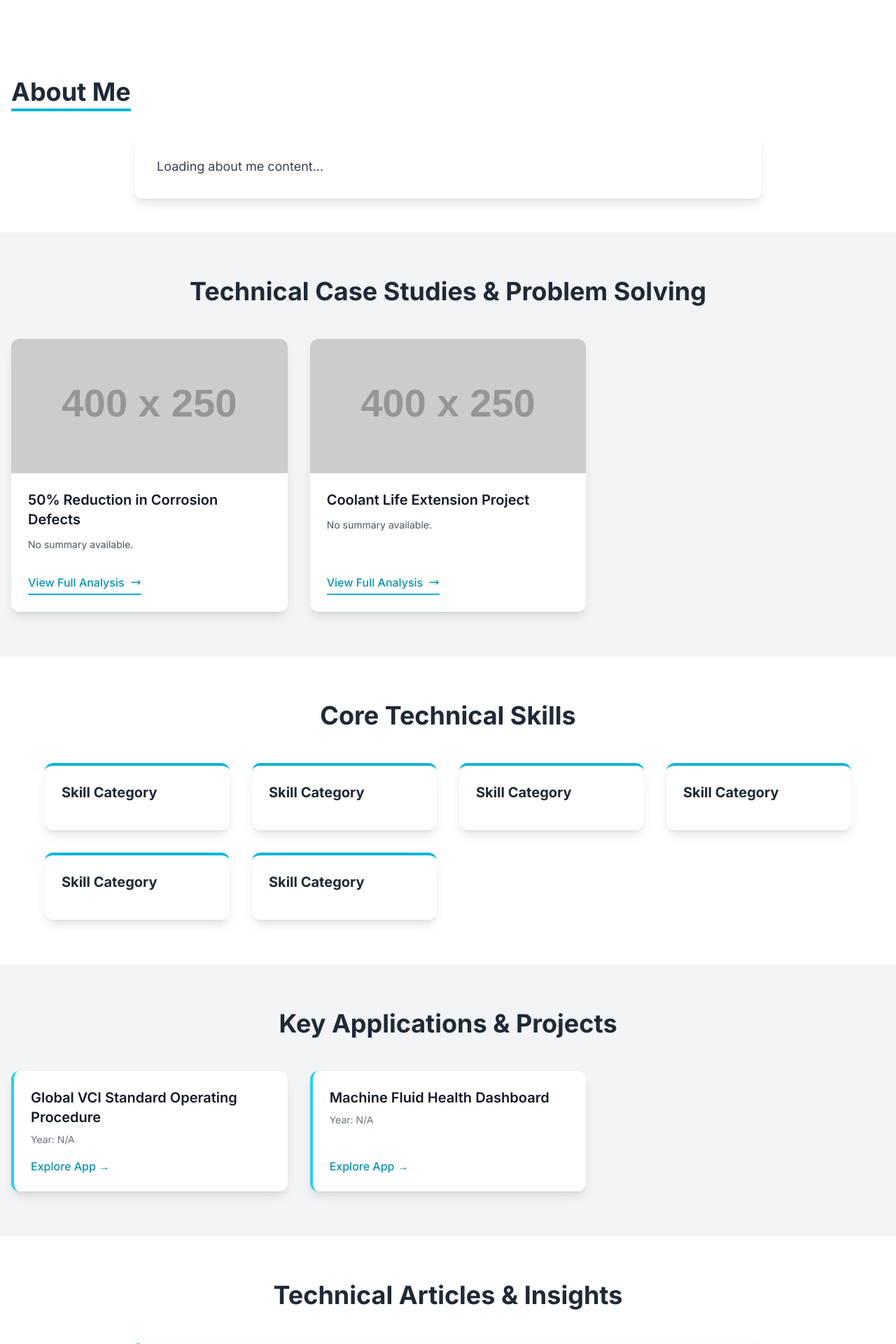
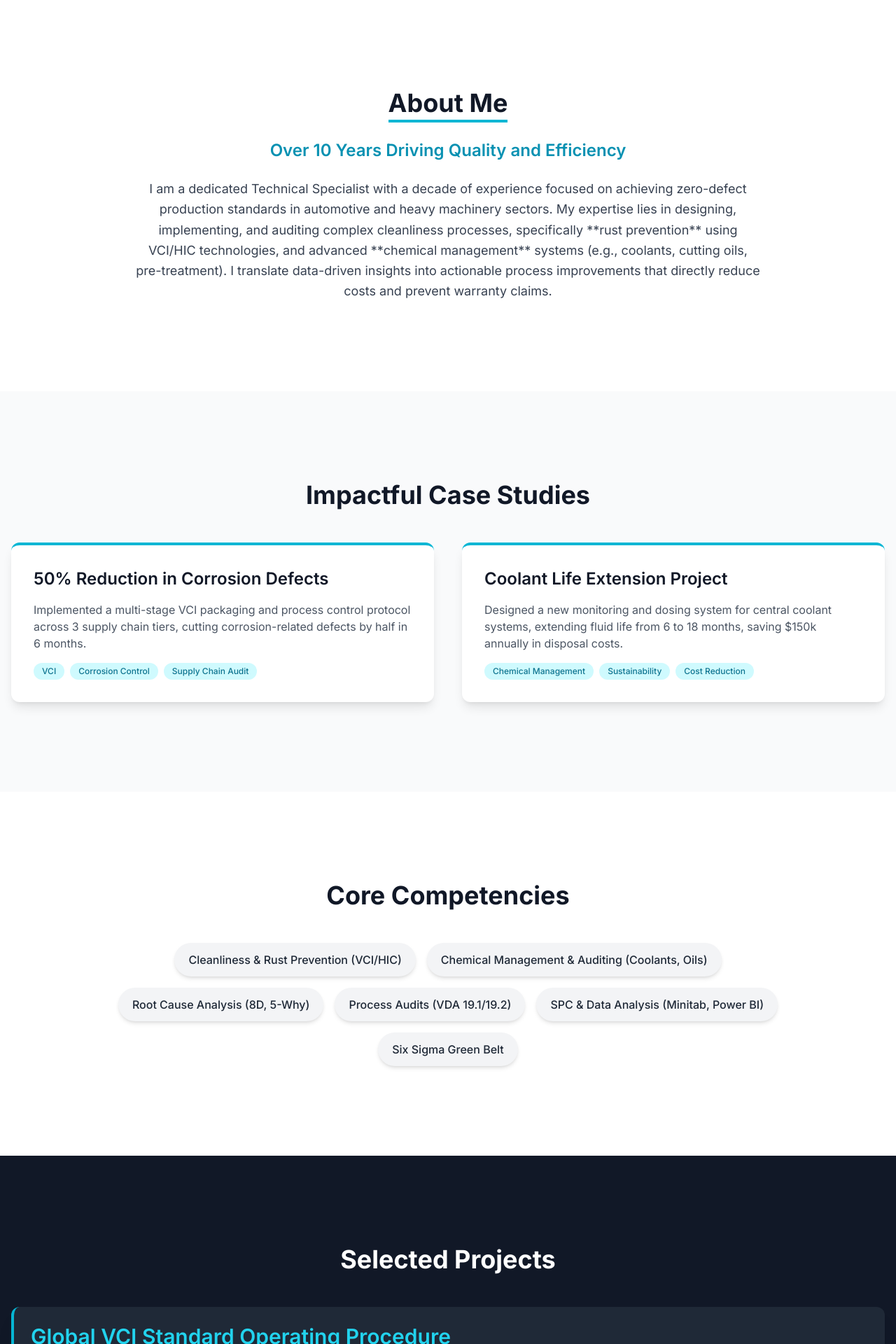
Before and after one commit to Ezhil1K/EK, a Flask app: page / in a window 1280 px wide. Shown: the part 857-2777 px from the top of the page at 70% size. Run offline with Flask 3, Linux system fonts and the light colour scheme; grey boxes labelled with a size stand in for pictures from a placeholder-image service; some libraries are stand-ins or nearby versions.

Commit message:
Refactor index.html for improved layout and data handling
Refactor index.html to enhance structure and dynamic content rendering.

```diff
--- a/templates/index.html
+++ b/templates/index.html
@@ -1,67 +1,66 @@
 {% extends "base.html" %}
 
-{% block title %}Technical Specialist - Cleanliness, Rust Prevention & Chemical - Home{% endblock %}
+{% block title %}
+    {{ data.title | default("Technical Specialist Portfolio") }}
+{% endblock %}
 
 {% block content %}
-    <!-- Hero Section with Looping Video (Now YouTube Embed) -->
-    <section id="hero" class="relative h-screen flex items-center justify-center overflow-hidden">
-        <!-- Background Video (YouTube Embed) -->
+<div class="relative min-h-screen flex flex-col justify-center items-center overflow-hidden">
+    <!-- Hero Section (Video Background) -->
+    <section id="hero" class="relative w-full min-h-screen bg-gray-900 flex items-center justify-center text-white p-4">
+        <!-- Video Background (using default YouTube embed URL) -->
+        <div class="absolute inset-0 overflow-hidden opacity-30">
+            <!-- YouTube Video Embed (replace with a real non-music/non-copyrighted video for production) -->
             <iframe
-            class="absolute z-0 w-full h-full object-cover pointer-events-none"
-            src="{{ data.hero_video_url | default('') }}"
-            title="Hero Background Video"
+                src="https://www.youtube.com/embed/{{ data.hero.video_id | default('o8hP_t_7k_s') }}?controls=0&showinfo=0&rel=0&autoplay=1&loop=1&mute=1&playlist={{ data.hero.video_id | default('o8hP_t_7k_s') }}"
                 frameborder="0"
-            allow="autoplay; encrypted-media; gyroscope; picture-in-picture"
-            allowfullscreen>
-        </iframe>
+                allow="autoplay; encrypted-media"
+                allowfullscreen
+                title="Background Video"
+                class="absolute z-0 w-full h-full"
+            ></iframe>
+        </div>
 
-        <!-- Overlay to ensure text visibility -->
-        <div class="absolute inset-0 bg-gray-900 opacity-60 z-10"></div>
-
-        <!-- Hero Content -->
-        <div class="z-20 text-center p-8 max-w-4xl mx-auto">
-            <h1 class="text-5xl sm:text-7xl font-extrabold text-white leading-tight mb-4 animate-fadeInUp">
-                <span class="text-cyan-400 font-bold">Chemical System -</span>
-                <span class="text-white">Technical Specialist</span>
+        <div class="container mx-auto text-center z-10 p-6 bg-gray-900/70 rounded-xl shadow-2xl animate-fadeInUp max-w-4xl">
+            <h1 class="text-5xl md:text-7xl font-extrabold mb-4 tracking-tight text-white">
+                Technical Specialist
             </h1>
-            <p class="text-xl sm:text-2xl text-cyan-300 font-light mb-8">
-                Bridging Material Science, Technical Cleanliness, Rust Prevention and Process Engineering
+            <h2 class="text-3xl md:text-4xl font-light mb-6 text-cyan-400">
+                {{ data.hero.subtitle | default('Precision Engineering for Quality.') }}
+            </h2>
+            <p class="text-xl max-w-2xl mx-auto text-gray-300">
+                {{ data.hero.tagline | default('Expertise in industrial cleaning, corrosion control, and chemical management.') }}
             </p>
-            <a href="#casestudies" class="inline-block px-8 py-3 bg-cyan-500 text-white font-semibold text-lg rounded-full shadow-lg hover:bg-cyan-600 transition duration-300 transform hover:scale-105">
-                View My Case Studies
+            <div class="mt-10">
+                <a href="#contact" class="inline-block px-8 py-3 bg-cyan-600 text-white text-lg font-semibold rounded-full shadow-lg hover:bg-cyan-700 transition duration-300 transform hover:scale-105">
+                    Contact for Collaboration
                 </a>
+            </div>
         </div>
     </section>
 
-    <!-- Content Sections start here -->
-    <div class="py-16">
-        <!-- About Me Section -->
-        <section id="about" class="container mx-auto px-4 py-12">
-            <h2 class="text-4xl font-bold text-gray-800 mb-8 text-center border-b-4 border-cyan-500 inline-block pb-1">About Me</h2>
-            <div class="max-w-4xl mx-auto text-lg text-gray-700 leading-relaxed bg-white p-8 rounded-xl shadow-lg">
-                <p>{{ data.about_me | default('Loading about me content...') }}</p>
+    <!-- About Section -->
+    <section id="about" class="py-20 md:py-32 container mx-auto px-4">
+        <div class="max-w-4xl mx-auto text-center animate-fadeInUp">
+            <h2 class="text-4xl font-bold mb-6 text-gray-900 border-b-4 border-cyan-500 inline-block pb-1">About Me</h2>
+            <h3 class="text-2xl text-cyan-600 font-semibold mb-6">{{ data.about.headline | default('Expertise in Process Control') }}</h3>
+            <p class="text-gray-700 text-lg leading-relaxed">{{ data.about.description | default('A dedicated technical specialist in manufacturing.') }}</p>
         </div>
     </section>
 
-        <!-- Case Studies Section (Dynamic) -->
-        <section id="casestudies" class="bg-gray-100 py-16">
-            <div class="container mx-auto px-4">
-                <h2 class="text-4xl font-bold text-gray-800 mb-12 text-center">Technical Case Studies & Problem Solving</h2>
-
-                <div class="grid md:grid-cols-2 lg:grid-cols-3 gap-8">
-                    <!-- Jinja2 Loop for Case Studies - Added |default([]) for safety -->
-                    {% for case in data.casestudies | default([]) %}
-                    <div class="bg-white rounded-xl shadow-lg hover:shadow-2xl transition duration-300 overflow-hidden flex flex-col">
-                        <img src="{{ case.image | default('https://placehold.co/400x250/2563eb/ffffff?text=Image') }}" alt="{{ case.title | default('Case Study') }} image" class="w-full h-48 object-cover">
-                        <div class="p-6 flex flex-col justify-between flex-grow">
-                            <div>
-                                <h3 class="text-xl font-semibold text-gray-900 mb-3">{{ case.title | default('Untitled Case Study') }}</h3>
-                                <p class="text-gray-600 mb-4 text-sm">{{ case.description | default('No summary available.') }}</p>
-                            </div>
-                            <a href="{{ case.link | default('#') }}" class="text-cyan-600 font-medium hover:text-cyan-800 flex items-center self-start border-b-2 border-cyan-500 pb-1 mt-4">
-                                View Full Analysis
-                                <svg class="w-4 h-4 ml-2" fill="none" stroke="currentColor" viewBox="0 0 24 24" xmlns="http://www.w3.org/2000/svg"><path stroke-linecap="round" stroke-linejoin="round" stroke-width="2" d="M17 8l4 4m0 0l-4 4m4-4H3"></path></svg>
-                            </a>
+    <!-- Case Studies Section -->
+    <section id="casestudies" class="py-20 md:py-32 bg-gray-50 w-full">
+        <div class="container mx-auto px-4 animate-fadeInUp">
+            <h2 class="text-4xl font-bold mb-12 text-center text-gray-900">Impactful Case Studies</h2>
+            <div class="grid md:grid-cols-2 gap-10">
+                {% for study in data.casestudies %}
+                <div class="bg-white p-8 rounded-xl shadow-lg border-t-4 border-cyan-500 hover:shadow-xl transition duration-300">
+                    <h3 class="text-2xl font-semibold text-gray-900 mb-4">{{ study.title }}</h3>
+                    <p class="text-gray-600 mb-4">{{ study.summary }}</p>
+                    <div class="flex flex-wrap gap-2">
+                        {% for tag in study.tags %}
+                        <span class="text-xs font-medium bg-cyan-100 text-cyan-700 px-3 py-1 rounded-full">{{ tag }}</span>
+                        {% endfor %}
                     </div>
                 </div>
                 {% endfor %}
@@ -69,41 +68,47 @@
         </div>
     </section>
 
-        <!-- Skills Section (Dynamic - Refactored for Categories) -->
-        <section id="skills" class="container mx-auto px-4 py-16">
-            <h2 class="text-4xl font-bold text-gray-800 mb-12 text-center">Core Technical Skills</h2>
-            <div class="max-w-6xl mx-auto grid md:grid-cols-2 lg:grid-cols-4 gap-8">
-                <!-- Jinja2 Loop for Skills Categories - Added |default([]) for safety -->
-                {% for category in data.skills | default([]) %}
-                <div class="bg-white p-6 rounded-xl shadow-lg border-t-4 border-cyan-500 h-full">
-                    <h3 class="text-xl font-bold text-gray-800 mb-4">{{ category.category | default('Skill Category') }}</h3>
-                    <ul class="space-y-2 text-gray-600 list-disc list-inside">
-                        <!-- Inner Loop for Skill Items - Added |default([]) for safety -->
-                        {% for item in category.items | default([]) %}
-                        <li class="hover:text-cyan-600 transition duration-150 text-sm">{{ item }}</li>
+    <!-- Skills Section -->
+    <section id="skills" class="py-20 md:py-32 container mx-auto px-4">
+        <div class="max-w-5xl mx-auto animate-fadeInUp">
+            <h2 class="text-4xl font-bold mb-12 text-center text-gray-900">Core Competencies</h2>
+            <div class="flex flex-wrap justify-center gap-4">
+                {% for skill in data.skills %}
+                <span class="px-5 py-3 bg-gray-100 text-gray-800 font-medium rounded-full shadow-md hover:bg-cyan-50 transition duration-200 transform hover:scale-105">
+                    {{ skill }}
+                </span>
                 {% endfor %}
-                    </ul>
+            </div>
+        </div>
+    </section>
+
+    <!-- Projects Section -->
+    <section id="projects" class="py-20 md:py-32 bg-gray-900 w-full text-white">
+        <div class="container mx-auto px-4 animate-fadeInUp">
+            <h2 class="text-4xl font-bold mb-12 text-center text-white">Selected Projects</h2>
+            <div class="space-y-10">
+                {% for project in data.projects %}
+                <div class="p-6 bg-gray-800 rounded-xl shadow-xl border-l-4 border-cyan-500">
+                    <h3 class="text-3xl font-semibold mb-2 text-cyan-400">{{ project.name }}</h3>
+                    <p class="text-gray-300">{{ project.description }}</p>
                 </div>
                 {% endfor %}
             </div>
+        </div>
     </section>
 
-        <!-- Projects Section (Dynamic) -->
-        <section id="projects" class="bg-gray-100 py-16">
-            <div class="container mx-auto px-4">
-                <h2 class="text-4xl font-bold text-gray-800 mb-12 text-center">Key Applications & Projects</h2>
-                <div class="grid md:grid-cols-3 gap-8">
-                    <!-- Jinja2 Loop for Projects - Added |default([]) for safety -->
-                    {% for project in data.projects | default([]) %}
-                    <div class="bg-white p-6 rounded-xl shadow-lg border-l-4 border-cyan-400 hover:shadow-xl transition duration-300 flex flex-col justify-between">
-                        <div>
-                            <!-- Using 'name' for title as per new JSON structure -->
-                            <h3 class="text-xl font-semibold text-gray-900 mb-2">{{ project.name | default('Untitled Project') }}</h3>
-                            <p class="text-sm text-gray-500 mb-4">Year: {{ project.year | default('N/A') }}</p>
-                        </div>
-                        <!-- Using 'link' as per new JSON -->
-                        <a href="{{ project.link | default('#') }}" class="text-cyan-600 font-medium hover:text-cyan-800 flex items-center self-start">
-                            Explore App &rarr;
+    <!-- Articles Section -->
+    <section id="articles" class="py-20 md:py-32 container mx-auto px-4">
+        <div class="max-w-4xl mx-auto animate-fadeInUp">
+            <h2 class="text-4xl font-bold mb-12 text-center text-gray-900">Technical Articles</h2>
+            <div class="space-y-8">
+                {% for slug, article in data.articles.items() %}
+                <div class="p-6 border border-gray-200 rounded-lg hover:shadow-lg transition duration-300">
+                    <h3 class="text-2xl font-semibold text-gray-900 mb-2">{{ article.title }}</h3>
+                    <p class="text-gray-600 mb-4">{{ article.summary }}</p>
+                    <a href="/article/{{ slug }}" class="text-cyan-600 font-medium hover:text-cyan-800 flex items-center">
+                        Read Full Article
+                        <svg class="w-4 h-4 ml-2" fill="none" stroke="currentColor" viewBox="0 0 24 24" xmlns="http://www.w3.org/2000/svg"><path stroke-linecap="round" stroke-linejoin="round" stroke-width="2" d="M14 5l7 7m0 0l-7 7m7-7H3"></path></svg>
                     </a>
                 </div>
                 {% endfor %}
@@ -111,39 +116,23 @@
         </div>
     </section>
 
-        <!-- Articles Section (Dynamic) -->
-        <section id="articles" class="container mx-auto px-4 py-16">
-            <h2 class="text-4xl font-bold text-gray-800 mb-12 text-center">Technical Articles & Insights</h2>
-            <div class="max-w-4xl mx-auto space-y-6">
-                <!-- Jinja2 Loop for Articles - Added |default([]) for safety -->
-                {% for article in data.articles | default([]) %}
-                <div class="bg-white p-5 rounded-lg shadow hover:shadow-md transition duration-300 flex justify-between items-center border-l-4 border-cyan-400">
-                    <div>
-                        <h3 class="text-xl font-semibold text-gray-900 mb-1">{{ article.title | default('Untitled Article') }}</h3>
-                        <p class="text-sm text-gray-500">{{ article.date | default('Unknown Date') }}</p>
-                    </div>
-                    <a href="{{ article.link | default('#') }}" class="text-sm text-cyan-500 hover:text-cyan-700 font-medium whitespace-nowrap ml-4">Read Article &rarr;</a>
-                </div>
-                {% endfor %}
-            </div>
-        </section>
-
-        <!-- Contact Me Section -->
-        <section id="contact" class="bg-gray-800 py-16">
-            <div class="container mx-auto px-4 text-center">
-                <h2 class="text-4xl font-bold text-white mb-6">Let's Connect</h2>
-                <p class="text-gray-300 text-lg max-w-2xl mx-auto mb-8">
-                    I am available for consultation on technical cleanliness auditing, failure analysis, and chemical process optimization.
+    <!-- Contact Section -->
+    <section id="contact" class="py-20 md:py-32 bg-cyan-600 w-full text-white">
+        <div class="container mx-auto px-4 text-center animate-fadeInUp">
+            <h2 class="text-4xl font-bold mb-6 text-white">Get In Touch</h2>
+            <p class="text-xl mb-8 max-w-2xl mx-auto">
+                Ready to optimize your processes or discuss a corrosion challenge? Let's connect.
             </p>
-                <div class="flex flex-col sm:flex-row justify-center items-center space-y-4 sm:space-y-0 sm:space-x-6">
-                    <a href="mailto:{{ data.email_address | default('contact@example.com') }}" class="px-6 py-3 bg-cyan-500 text-white font-semibold rounded-full hover:bg-cyan-600 transition duration-300 shadow-lg">
+            <div class="flex flex-col sm:flex-row justify-center space-y-4 sm:space-y-0 sm:space-x-8">
+                <a href="mailto:{{ data.email_address | default('contact@example.com') }}" class="inline-block px-6 py-3 bg-white text-cyan-600 font-semibold rounded-full shadow-lg hover:bg-gray-100 transition duration-300">
                     Email Me
                 </a>
-                    <a href="{{ data.linkedin_url | default('#') }}" target="_blank" class="px-6 py-3 bg-white text-gray-800 font-semibold rounded-full hover:bg-gray-200 transition duration-300 shadow-lg">
+                <a href="{{ data.linkedin_url | default('#') }}" target="_blank" class="inline-block px-6 py-3 border-2 border-white text-white font-semibold rounded-full shadow-lg hover:bg-white hover:text-cyan-600 transition duration-300">
                     Connect on LinkedIn
                 </a>
             </div>
         </div>
     </section>
+
 </div>
 {% endblock content %}
```
Lines whose indentation alone changed are shown as unchanged.
